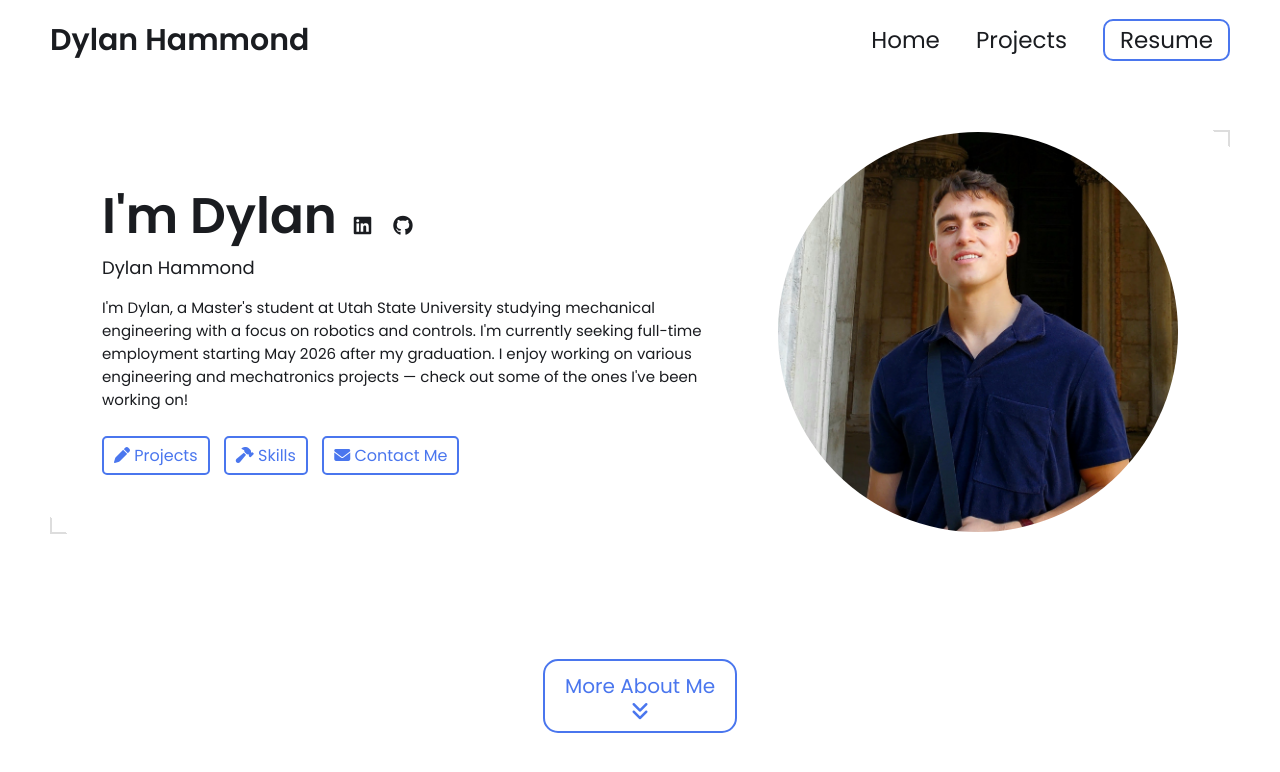
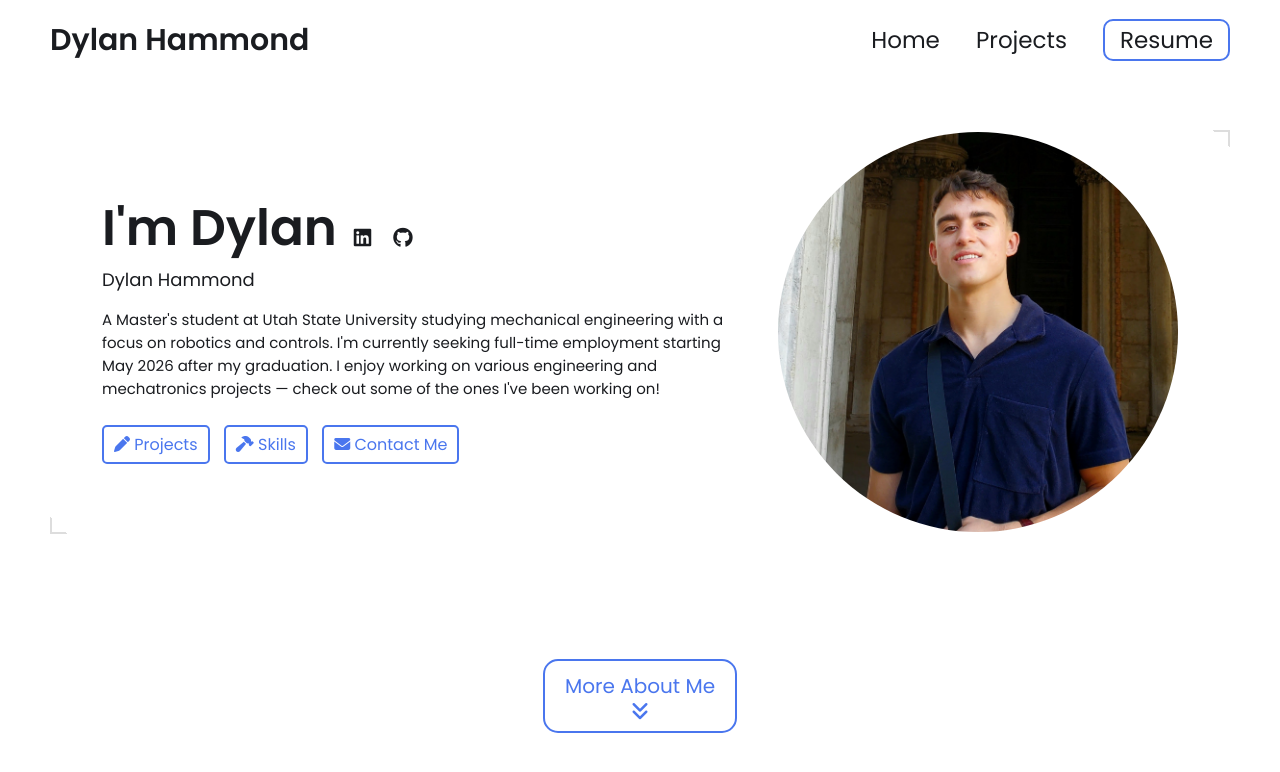
Before and after one commit to dylanhammond-11/dylanhammond-11.github.io, a Jekyll site: the page built from index.html, in a window 1280 px wide and 900 px high. Shown: the top 772 px of the window. Built offline with Jekyll 4.4.1, drawn with Linux system fonts in a browser that asks for light colours.

```diff
--- a/_config.yml
+++ b/_config.yml
@@ -13,7 +13,7 @@ title: "Dylan Hammond's Portfolio" # Appears in the browser tab
 name: Dylan Hammond
 headline: Dylan Hammond
 description: >-
-  I'm Dylan, a Master's student at Utah State University studying mechanical engineering with a focus on robotics and controls.
+  A Master's student at Utah State University studying mechanical engineering with a focus on robotics and controls.
   I'm currently seeking full-time employment starting May 2026 after my graduation. I enjoy working on various engineering and
   mechatronics projects — check out some of the ones I've been working on!
 
```
